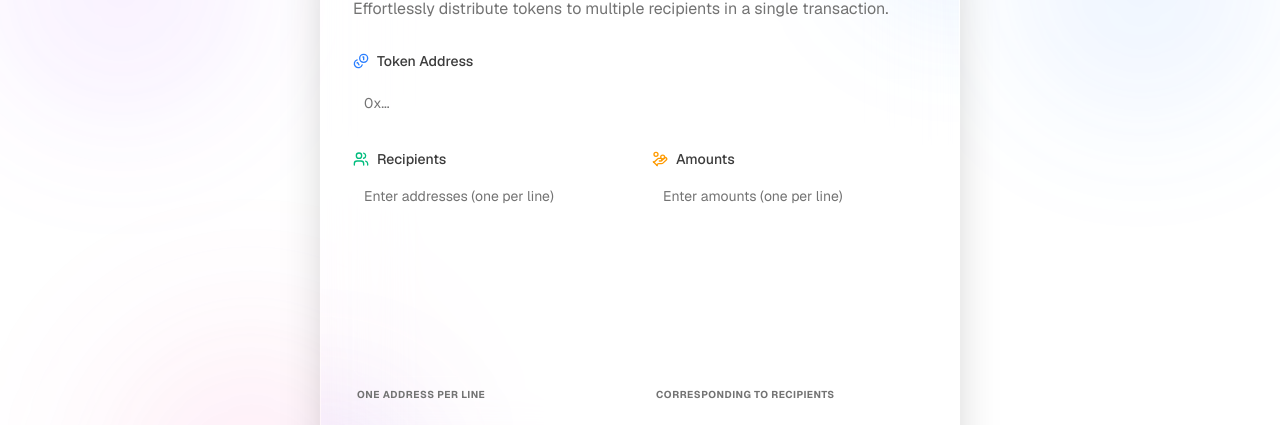
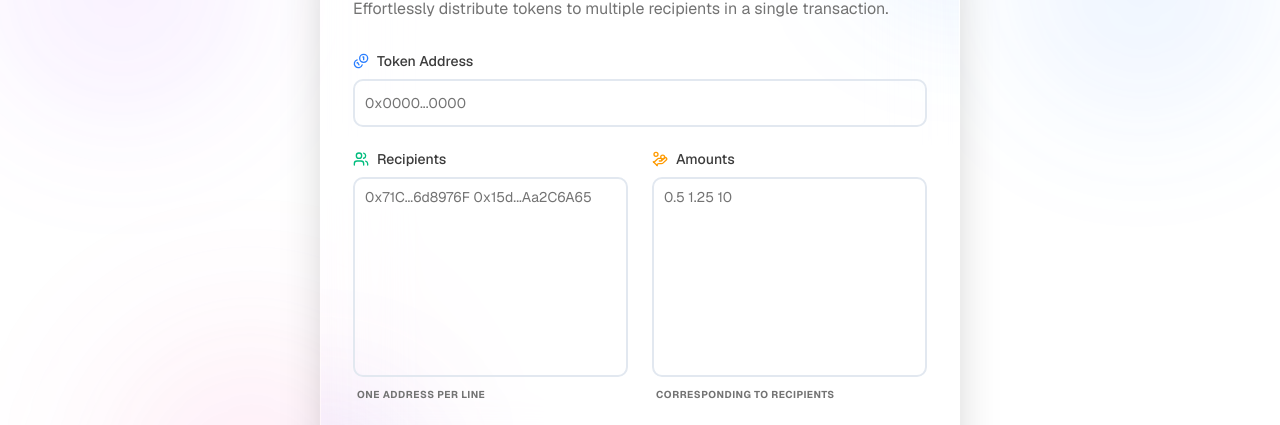
Before and after one commit to Tolu-Mals/tsender, a Next.js app: page / in a window 1280 px wide. Shown: the part 229-654 px from the top of the page. Built offline with nearby package versions, Linux system fonts and the light colour scheme; no server answers; what wagmi would draw is missing.

Commit message:
add airdrop form

```diff
--- a/src/components/airdrop-form.tsx
+++ b/src/components/airdrop-form.tsx
@@ -45,8 +45,8 @@ export default function AirdropForm() {
               <Input
                 name="token-address"
                 id="token-address"
-                placeholder="0x..."
-                className="h-12 bg-white/5 border-white/10 focus:border-blue-500/50 focus:ring-blue-500/20"
+                placeholder="0x0000...0000"
+                className="h-12 border-slate-200 dark:border-white/10 focus:border-blue-500 focus:ring-blue-500/10"
               />
             </div>
 
@@ -60,8 +60,8 @@ export default function AirdropForm() {
                 <Textarea
                   name="recipients"
                   id="recipients"
-                  placeholder="Enter addresses (one per line)"
-                  className="min-h-[200px] resize-none bg-white/5 border-white/10 focus:border-emerald-500/50 focus:ring-emerald-500/20"
+                  placeholder="0x71C...6d8976F 0x15d...Aa2C6A65"
+                  className="min-h-[200px] resize-none border-slate-200 dark:border-white/10 focus:border-emerald-500 focus:ring-emerald-500/10"
                 />
                 <p className="text-[10px] text-muted-foreground px-1 uppercase tracking-wider font-bold">
                   One address per line
@@ -77,8 +77,8 @@ export default function AirdropForm() {
                 <Textarea
                   name="amounts"
                   id="amounts"
-                  placeholder="Enter amounts (one per line)"
-                  className="min-h-[200px] resize-none bg-white/5 border-white/10 focus:border-amber-500/50 focus:ring-amber-500/20"
+                  placeholder="0.5 1.25 10"
+                  className="min-h-[200px] resize-none border-slate-200 dark:border-white/10 focus:border-amber-500 focus:ring-amber-500/10"
                 />
                 <p className="text-[10px] text-muted-foreground px-1 uppercase tracking-wider font-bold">
                   Corresponding to recipients
--- a/src/components/ui/input.tsx
+++ b/src/components/ui/input.tsx
@@ -9,7 +9,7 @@ function Input({ className, type, ...props }: React.ComponentProps<"input">) {
       type={type}
       data-slot="input"
       className={cn(
-        "h-8 w-full min-w-0 rounded-lg border border-input bg-transparent px-2.5 py-1 text-base transition-colors outline-none file:inline-flex file:h-6 file:border-0 file:bg-transparent file:text-sm file:font-medium file:text-foreground placeholder:text-muted-foreground focus-visible:border-ring focus-visible:ring-3 focus-visible:ring-ring/50 disabled:pointer-events-none disabled:cursor-not-allowed disabled:bg-input/50 disabled:opacity-50 aria-invalid:border-destructive aria-invalid:ring-3 aria-invalid:ring-destructive/20 md:text-sm dark:bg-input/30 dark:disabled:bg-input/80 dark:aria-invalid:border-destructive/50 dark:aria-invalid:ring-destructive/40",
+        "h-8 w-full min-w-0 rounded-lg border-2 border-slate-200 bg-white/5 px-2.5 py-1 text-base transition-all outline-none file:inline-flex file:h-6 file:border-0 file:bg-transparent file:text-sm file:font-medium file:text-foreground placeholder:text-muted-foreground focus-visible:border-blue-500 focus-visible:ring-4 focus-visible:ring-blue-500/10 disabled:pointer-events-none disabled:cursor-not-allowed disabled:bg-input/50 disabled:opacity-50 aria-invalid:border-destructive aria-invalid:ring-3 aria-invalid:ring-destructive/20 md:text-sm dark:border-white/10 dark:bg-white/5 dark:focus-visible:border-blue-400 dark:focus-visible:ring-blue-400/20",
         className,
       )}
       {...props}
--- a/src/components/ui/textarea.tsx
+++ b/src/components/ui/textarea.tsx
@@ -7,7 +7,7 @@ function Textarea({ className, ...props }: React.ComponentProps<"textarea">) {
     <textarea
       data-slot="textarea"
       className={cn(
-        "flex field-sizing-content min-h-16 w-full rounded-lg border border-input bg-transparent px-2.5 py-2 text-base transition-colors outline-none placeholder:text-muted-foreground focus-visible:border-ring focus-visible:ring-3 focus-visible:ring-ring/50 disabled:cursor-not-allowed disabled:bg-input/50 disabled:opacity-50 aria-invalid:border-destructive aria-invalid:ring-3 aria-invalid:ring-destructive/20 md:text-sm dark:bg-input/30 dark:disabled:bg-input/80 dark:aria-invalid:border-destructive/50 dark:aria-invalid:ring-destructive/40",
+        "flex field-sizing-content min-h-16 w-full rounded-lg border-2 border-slate-200 bg-white/5 px-2.5 py-2 text-base transition-all outline-none placeholder:text-muted-foreground focus-visible:border-blue-500 focus-visible:ring-4 focus-visible:ring-blue-500/10 disabled:cursor-not-allowed disabled:bg-input/50 disabled:opacity-50 aria-invalid:border-destructive aria-invalid:ring-3 aria-invalid:ring-destructive/20 md:text-sm dark:border-white/10 dark:bg-white/5 dark:focus-visible:border-blue-400 dark:focus-visible:ring-blue-400/20",
         className,
       )}
       {...props}
```
